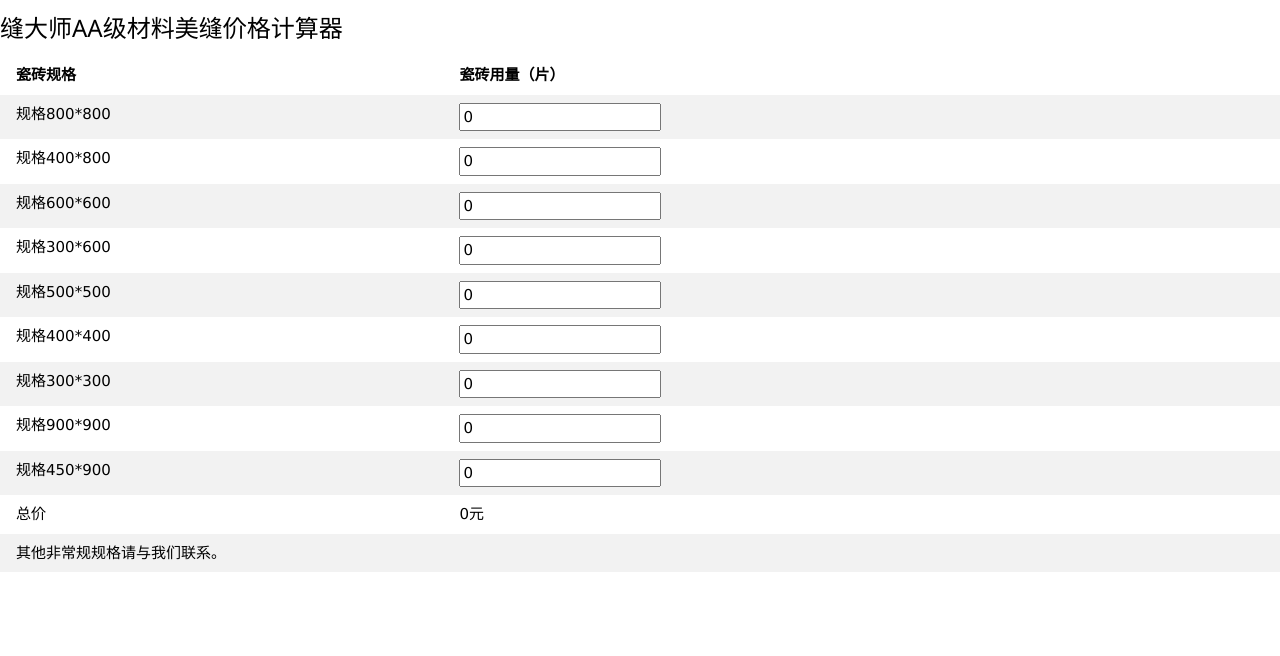
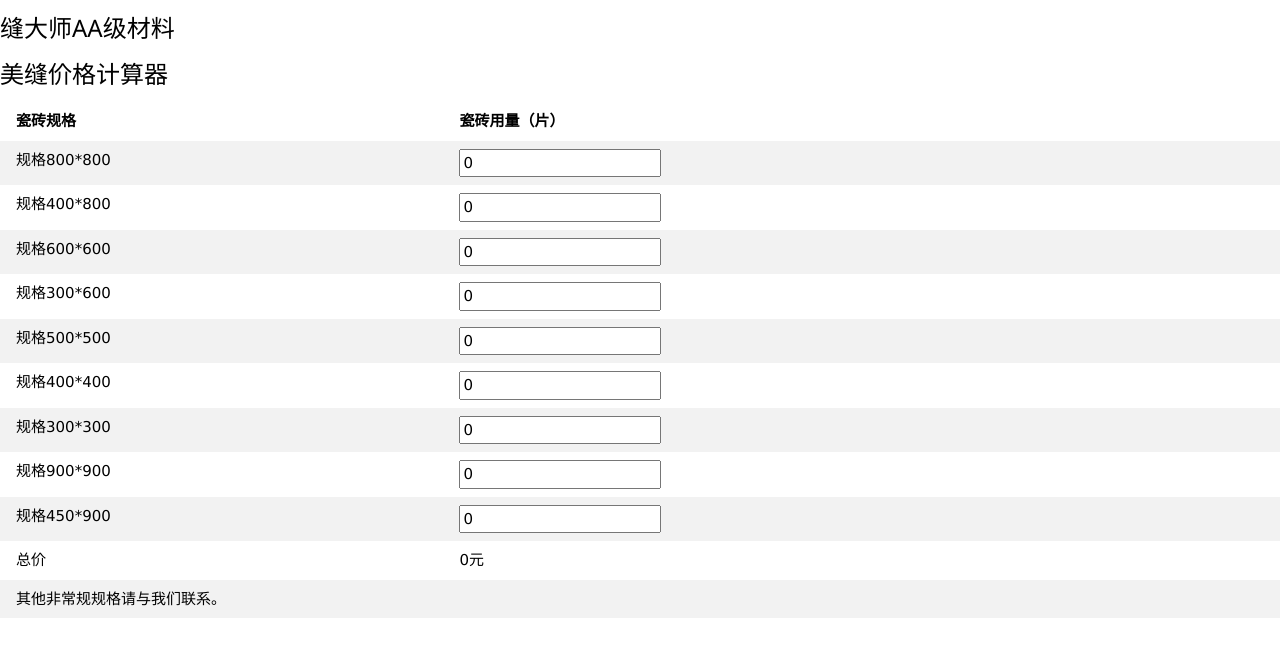
Before and after one commit to songhuadan88/songhuadan88.github.io, a plain HTML site: page fengdashi/calculator2.html in a window 1280 px wide. Drawn offline with Linux system fonts and the light colour scheme; files that its build step writes are made by us from their sources.

Commit message:
Update calculator2.html

```diff
--- a/fengdashi/calculator2.html
+++ b/fengdashi/calculator2.html
@@ -10,7 +10,8 @@
 </head>
 
 <body>
-    <h3>缝大师AA级材料美缝价格计算器</h3>
+    <h3>缝大师AA级材料</h3>
+    <h3>美缝价格计算器</h3>
     <table class="w3-table">
         <tr>
             <th>瓷砖规格</th>
```
